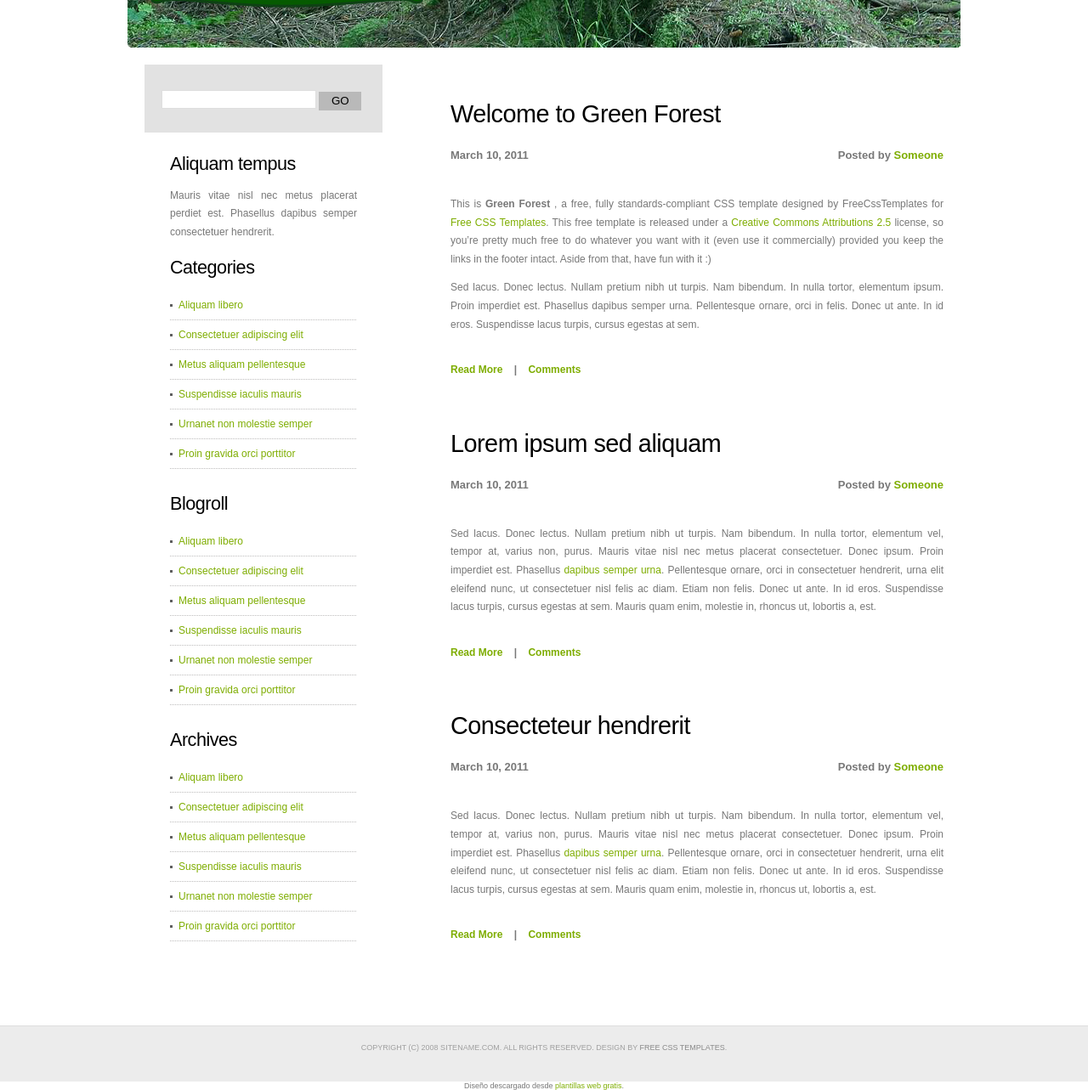
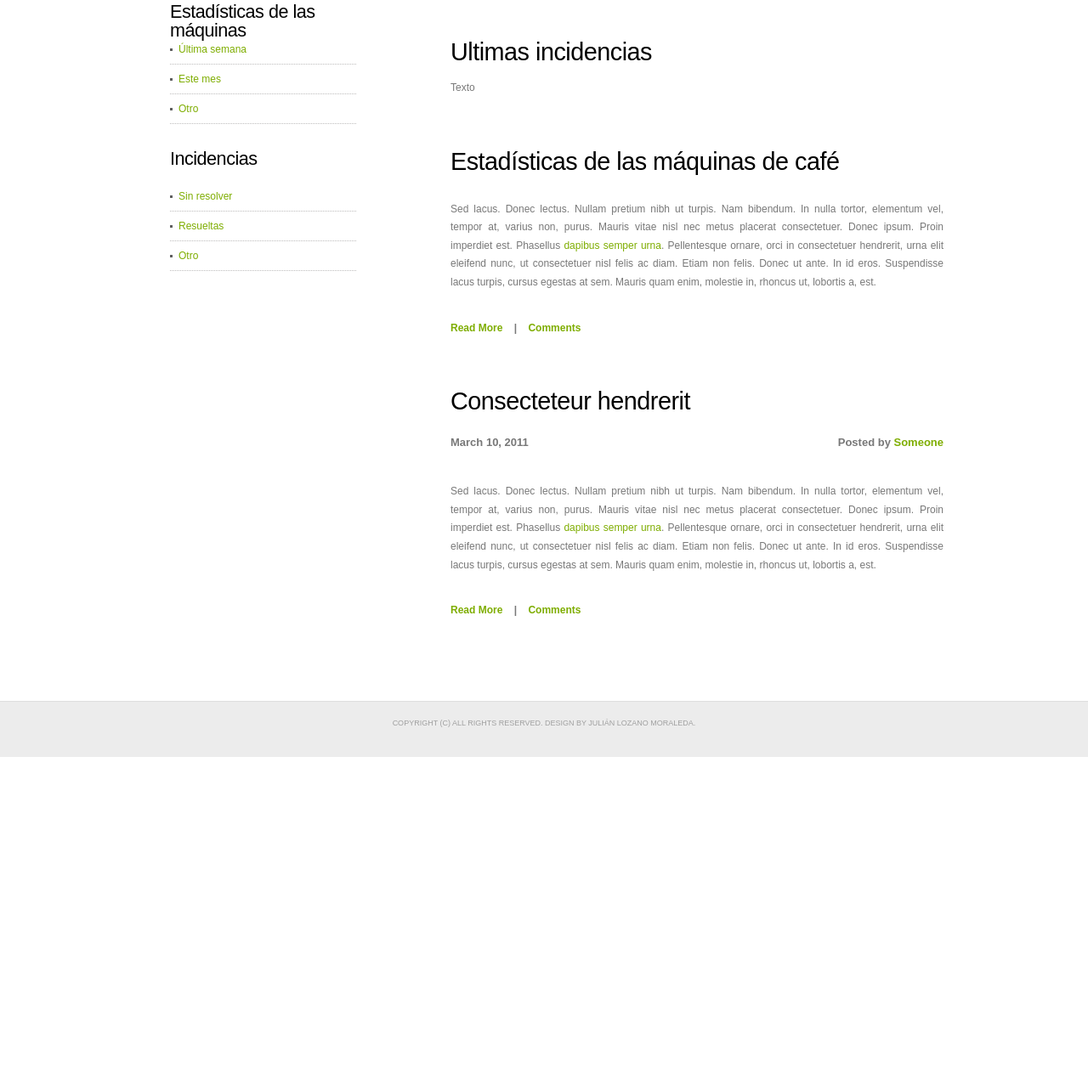
Before and after one commit to Julian92UCLM/PaginaWeb, a plain HTML site: page greenforest/index.html in a window 1280 px wide. Shown: the part 427-1710 px from the top of the page at 85% size. After the commit the page ends 1318 px from the top, so only its background shows below. Drawn offline with Linux system fonts and the light colour scheme.

Commit message:
Update index.html

```diff
--- a/greenforest/index.html
+++ b/greenforest/index.html
@@ -15,7 +15,7 @@ Released   : 20110306
 <meta name="keywords" content="" />
 <meta name="description" content="" />
 <meta http-equiv="content-type" content="text/html; charset=utf-8" />
-<title>Green Forest   by Free CSS Templates</title>
+<title>Servicio de máquinas de café    by Free CSS Templates</title>
 <link href="style.css" rel="stylesheet" type="text/css" media="screen" />
 </head>
 <body>
@@ -26,8 +26,6 @@ Released   : 20110306
 			<li><a href="#">Incidencias</a></li>
 			<li><a href="#">Estadísticas</a></li>
 			<li><a href="#">otro</a></li>
-			<li><a href="#">Otro/a></li>
-			<li><a href="#">Otro</a></li>
 		</ul>
 	</div>
 	<!-- end #menu -->
@@ -43,18 +41,13 @@ Released   : 20110306
 	<div id="page-bgbtm">
 		<div id="content">
 			<div class="post">
-				<h2 class="title"><a href="#">Welcome to Green Forest   </a></h2>
-				<p class="meta"><span class="date">March 10, 2011</span><span class="posted">Posted by <a href="#">Someone</a></span></p>
-				<div style="clear: both;">&nbsp;</div>
+				<h2 class="title"><a href="#">Ultimas incidencias   </a></h2>
 				<div class="entry">
-					<p>This is <strong>Green Forest  </strong>, a free, fully standards-compliant CSS template designed by FreeCssTemplates<a href="http://www.nodethirtythree.com/"></a> for <a href="http://www.freecsstemplates.org/">Free CSS Templates</a>.  This free template is released under a <a href="http://creativecommons.org/licenses/by/2.5/">Creative Commons Attributions 2.5</a> license, so you’re pretty much free to do whatever you want with it (even use it commercially) provided you keep the links in the footer intact. Aside from that, have fun with it :)</p>
-					<p>Sed lacus. Donec lectus. Nullam pretium nibh ut turpis. Nam bibendum. In nulla tortor, elementum ipsum. Proin imperdiet est. Phasellus dapibus semper urna. Pellentesque ornare, orci in felis. Donec ut ante. In id eros. Suspendisse lacus turpis, cursus egestas at sem.</p>
-					<p class="links"><a href="#">Read More</a>&nbsp;&nbsp;&nbsp;&nbsp;|&nbsp;&nbsp;&nbsp;&nbsp;<a href="#">Comments</a></p>
+					<p>Texto</p>
 				</div>
 			</div>
 			<div class="post">
-				<h2 class="title"><a href="#">Lorem ipsum sed aliquam</a></h2>
-				<p class="meta"><span class="date">March 10, 2011</span><span class="posted">Posted by <a href="#">Someone</a></span></p>
+				<h2 class="title"><a href="#">Estadísticas de las máquinas de café</a></h2>
 				<div style="clear: both;">&nbsp;</div>
 				<div class="entry">
 					<p>Sed lacus. Donec lectus. Nullam pretium nibh ut turpis. Nam bibendum. In nulla tortor, elementum vel, tempor at, varius non, purus. Mauris vitae nisl nec metus placerat consectetuer. Donec ipsum. Proin imperdiet est. Phasellus <a href="#">dapibus semper urna</a>. Pellentesque ornare, orci in consectetuer hendrerit, urna elit eleifend nunc, ut consectetuer nisl felis ac diam. Etiam non felis. Donec ut ante. In id eros. Suspendisse lacus turpis, cursus egestas at sem.  Mauris quam enim, molestie in, rhoncus ut, lobortis a, est.</p>
@@ -76,53 +69,22 @@ Released   : 20110306
 		<div id="sidebar">
 			<ul>
 				<li>
-					<div id="search" >
-					<form method="get" action="#">
-						<div>
-							<input type="text" name="s" id="search-text" value="" />
-							<input type="submit" id="search-submit" value="GO" />
-						</div>
-					</form>
-					</div>
-					<div style="clear: both;">&nbsp;</div>
-				</li>
-				<li>
-					<h2>Aliquam tempus</h2>
-					<p>Mauris vitae nisl nec metus placerat perdiet est. Phasellus dapibus semper consectetuer hendrerit.</p>
-				</li>
-				<li>
-					<h2>Categories</h2>
+					<h2>Estadísticas de las máquinas</h2>
 					<ul>
-						<li><a href="#">Aliquam libero</a></li>
-						<li><a href="#">Consectetuer adipiscing elit</a></li>
-						<li><a href="#">Metus aliquam pellentesque</a></li>
-						<li><a href="#">Suspendisse iaculis mauris</a></li>
-						<li><a href="#">Urnanet non molestie semper</a></li>
-						<li><a href="#">Proin gravida orci porttitor</a></li>
+						<li><a href="#">Última semana</a></li>
+						<li><a href="#">Este mes</a></li>
+						<li><a href="#">Otro</a></li>
 					</ul>
 				</li>
 				<li>
-					<h2>Blogroll</h2>
+					<h2>Incidencias</h2>
 					<ul>
-						<li><a href="#">Aliquam libero</a></li>
-						<li><a href="#">Consectetuer adipiscing elit</a></li>
-						<li><a href="#">Metus aliquam pellentesque</a></li>
-						<li><a href="#">Suspendisse iaculis mauris</a></li>
-						<li><a href="#">Urnanet non molestie semper</a></li>
-						<li><a href="#">Proin gravida orci porttitor</a></li>
+						<li><a href="#">Sin resolver</a></li>
+						<li><a href="#">Resueltas</a></li>
+						<li><a href="#">Otro</a></li>
 					</ul>
 				</li>
-				<li>
-					<h2>Archives</h2>
-					<ul>
-						<li><a href="#">Aliquam libero</a></li>
-						<li><a href="#">Consectetuer adipiscing elit</a></li>
-						<li><a href="#">Metus aliquam pellentesque</a></li>
-						<li><a href="#">Suspendisse iaculis mauris</a></li>
-						<li><a href="#">Urnanet non molestie semper</a></li>
-						<li><a href="#">Proin gravida orci porttitor</a></li>
-					</ul>
-				</li>
+
 			</ul>
 		</div>
 		<!-- end #sidebar -->
@@ -133,8 +95,8 @@ Released   : 20110306
 	<!-- end #page -->
 </div>
 	<div id="footer">
-		<p>Copyright (c) 2008 Sitename.com. All rights reserved. Design by <a href="http://www.freecsstemplates.org/">Free CSS Templates</a>.</p>
+		<p>Copyright (c) All rights reserved. Design by Julián Lozano Moraleda.</p>
 	</div>
 	<!-- end #footer -->
-<div style="text-align: center; font-size: 0.75em;">Diseño descargado desde <a href="http://www.misplantillas.com/">plantillas web gratis</a>.</div></body>
+</body>
 </html>
```
